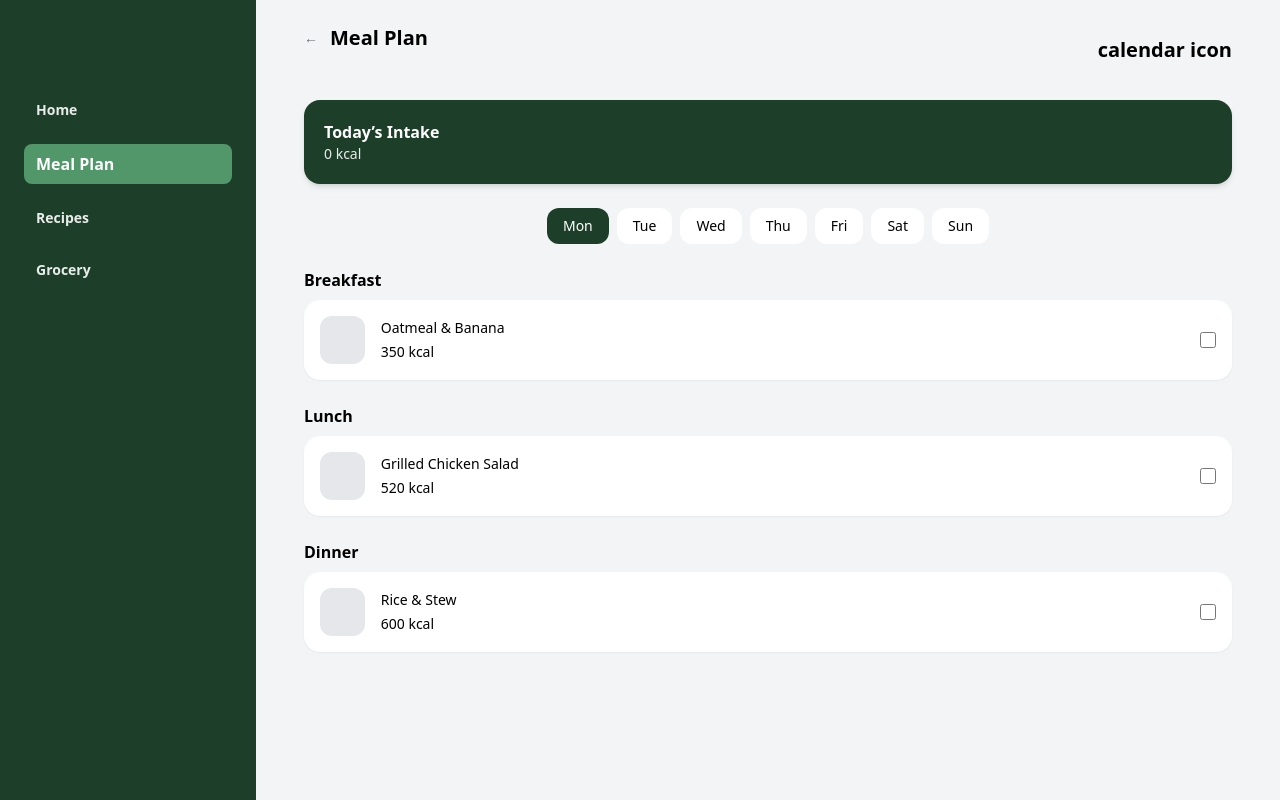
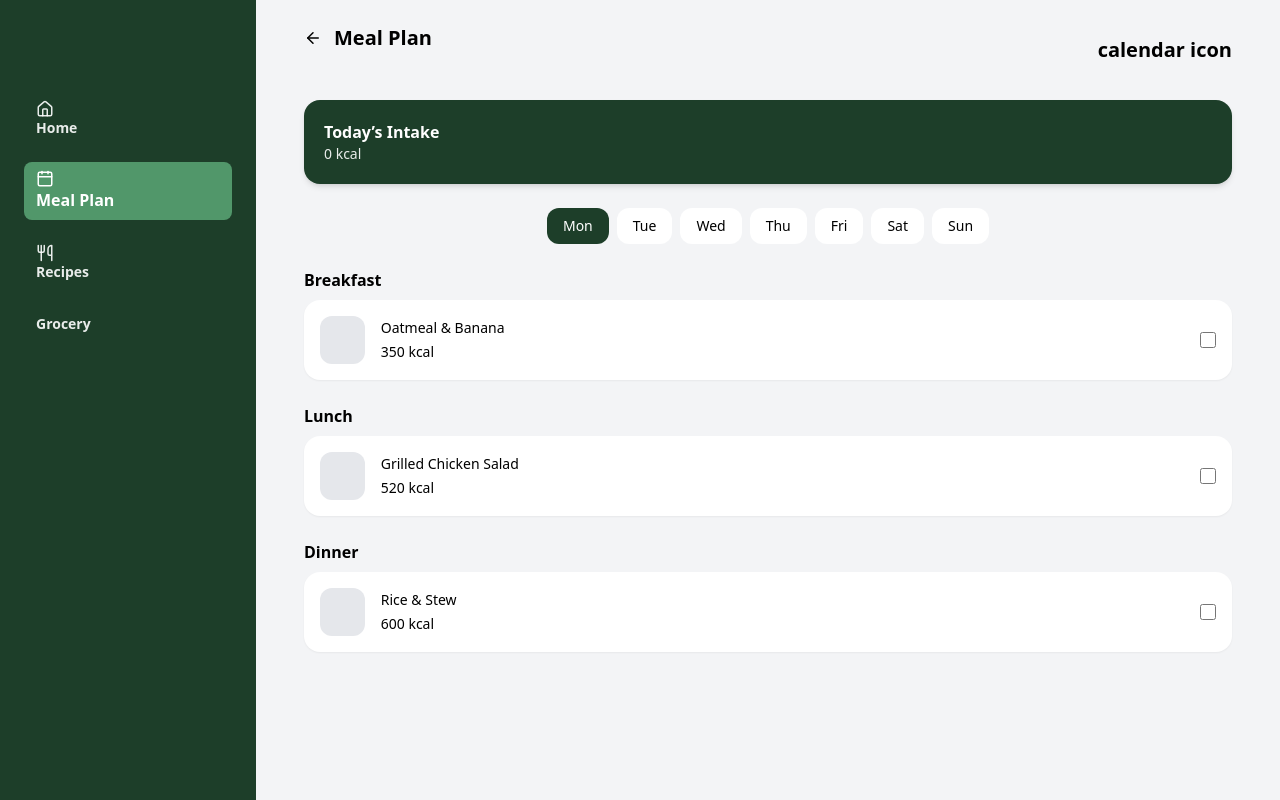
Before and after one commit to Soulnation1/meal-app, a React (Vite) app: page /meal-plan in a window 1280 px wide. Built offline with nearby package versions, Linux system fonts and the light colour scheme.

Commit message:
profile picture alt value added

```diff
--- a/package.json
+++ b/package.json
@@ -11,6 +11,7 @@
   },
   "dependencies": {
     "axios": "^1.15.2",
+    "lucide-react": "^1.12.0",
     "react": "^19.2.5",
     "react-dom": "^19.2.5",
     "react-router-dom": "^7.14.2"
--- a/src/components/MealPlan.jsx
+++ b/src/components/MealPlan.jsx
@@ -2,6 +2,7 @@ import { useState } from "react";
 import Card from "../components/Card";
 import { useMeal } from "../context/MealContext";
 import PageHeader from "../components/PageHeader";
+// import { CheckCircle } from "lucide-react";
 
 const MealPlan = () => {
 const { plans, activeDay, setActiveDay } = useMeal();
--- a/src/components/PageHeader.jsx
+++ b/src/components/PageHeader.jsx
@@ -1,4 +1,5 @@
 import { useNavigate } from "react-router-dom";
+import { ArrowLeft } from "lucide-react";
 
 const PageHeader = ({ title, showBack = false, right }) => {
   const navigate = useNavigate();
@@ -7,14 +8,11 @@ const PageHeader = ({ title, showBack = false, right }) => {
     <div className="flex justify-between items-center mb-6">
 
       <div className="flex items-center gap-3">
-        {showBack && (
-          <button
-            onClick={() => navigate(-1)}
-            className="text-gray-500 text-sm"
-          >
-            ←
-          </button>
-        )}
+      {showBack && (
+  <button onClick={() => navigate(-1)}>
+    <ArrowLeft size={18} />
+  </button>
+)}
 
         <h2 className="text-xl font-semibold">{title}</h2>
       </div>
--- a/src/components/Sidebar.jsx
+++ b/src/components/Sidebar.jsx
@@ -1,5 +1,6 @@
 import { NavLink } from "react-router-dom";
 import "../styles/animations.css";
+import { Home, Utensils, Calendar, ShoppingCart } from "lucide-react";
 
 const Sidebar = () => {
   return (
@@ -16,7 +17,7 @@ const Sidebar = () => {
               : "text-white/90 text-sm font-semibold px-3 py-2  hover:translate-y-1 transition-all duration-300"
           }
         >
-          Home
+          <Home size={18} />Home
         </NavLink>
 
         <NavLink
@@ -27,7 +28,7 @@ const Sidebar = () => {
               : "text-white/90 text-sm font-semibold px-3 py-2  hover:translate-y-1 transition-all duration-300"
           }
         >
-          Meal Plan
+         <Calendar size={18} /> Meal Plan
         </NavLink>
         <NavLink
           to="/recipes"
@@ -37,7 +38,7 @@ const Sidebar = () => {
               : "text-white/90 text-sm font-semibold px-3 py-2  hover:translate-y-1 transition-all duration-300"
           }
         >
-          Recipes
+         <Utensils size={18} /> Recipes
         </NavLink>
         <NavLink
           to="/grocery"
--- a/src/pages/Home.jsx
+++ b/src/pages/Home.jsx
@@ -4,6 +4,7 @@ import { useNavigate } from "react-router-dom";
 import { useUser } from "../context/UserContext";
 import { useMeal } from "../context/MealContext";
 import "../styles/animations.css";
+
 
 const Home = () => {
   const navigate = useNavigate();
@@ -31,7 +32,7 @@ const Home = () => {
           <h2 className="text-xl font-semibold">Hi, {user.name} 👩‍🍳</h2>
           <img
             src={user.avatar}
-            alt=""
+            alt="profile picture"
             className="w-10 h-10 rounded-full object-cover"
           />{" "}
         </div>
```
Also changed, not shown: 1 other file (tests, documents, lock files or other folders).
